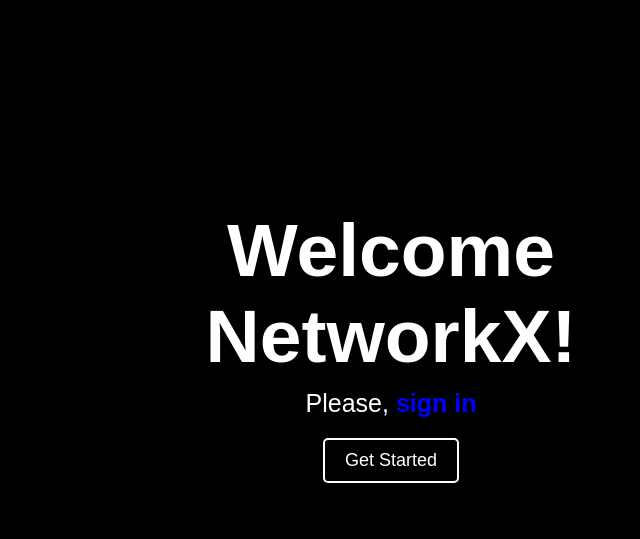
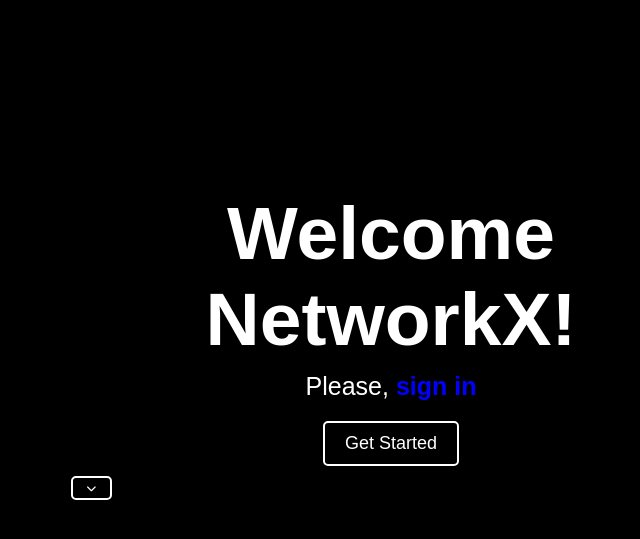
Before and after one commit to shinhanHOKUNUM/group-project, a Django app: template relation/templates/relation/welcome.html in a window 1280 px wide. Shown: the part 55-594 px from the top of the page, without its empty margins (249-889 px from the left). Run offline with Django 3.2, Linux system fonts and the light colour scheme; the template is opened without the code that fills it, so the values that code supplies are empty.

Commit message:
feat : welcome.html 펼치기/접기 버튼 추가, 내용 추가

```diff
--- a/relation/templates/relation/welcome.html
+++ b/relation/templates/relation/welcome.html
@@ -24,7 +24,7 @@
 
         /* 메뉴를 오른쪽으로 정렬 */
         #menu {
-            margin-left: auto; /* 자동으로 왼쪽 여백을 채워서 오른쪽 정렬 */
+            margin-left: auto;
         }
 
         #menu button {
@@ -80,7 +80,7 @@
         }
 
         #welcome-message p {
-            font-size: 25px;
+            font-size: 25px; /* 이 스타일이 문제의 원인 */
             margin: 10px 0 0 0;
             animation: fade-up 4s;
         }
@@ -90,18 +90,18 @@
             color: blue;
             font-weight: bold;
             cursor: pointer;
-            text-decoration: none; /* 밑줄 제거 */
+            text-decoration: none;
         }
 
         #welcome-message a:hover {
-            text-decoration: underline; /* 마우스 오버 시 밑줄 표시 */
+            text-decoration: underline;
         }
 
         /* Get Started 버튼 스타일 */
         #get-started {
-            background-color: black; /* 버튼 색상 */
-            color: white; /* 글씨 색상 */
-            border: 2px solid white; /* 테두리 굵은 흰색 */
+            background-color: black;
+            color: white;
+            border: 2px solid white;
             padding: 10px 20px;
             font-size: 18px;
             cursor: pointer;
@@ -114,6 +114,58 @@
             background-color: white;
             color: black;
             transition: 0.3s;
+        }
+
+        /* 접기/펼치기 버튼 및 숨겨진 내용 그룹 */
+        #toggle-section {
+            margin-top: 10px;
+            text-align: center;
+        }
+
+        /* 접기/펼치기 버튼 스타일 */
+        #toggle-btn {
+            background-color: black;
+            color: white;
+            border: 2px solid white;
+            padding: 5px 14px;
+            font-size: 10px;
+            cursor: pointer;
+            margin-top: 10px; /* 여백을 조정 */
+            border-radius: 5px;
+            display: flex;
+            align-items: center;
+            justify-content: center;
+            gap: 5px;
+        }
+
+        #toggle-btn:hover {
+            background-color: white;
+            color: black;
+            transition: 0.3s;
+        }
+
+        /* 숨겨진 콘텐츠 스타일 */
+        #hidden-content {
+            display: none;
+            color: white;
+            margin-top: 20px;
+            padding: 15px;
+            border: 2px solid white;
+            border-radius: 5px;
+
+            /* 너비 조정 */
+            width: 80%; /* 화면 너비의 80%로 설정 (반응형) */
+            max-width: 600px; /* 최대 너비를 600px로 설정 */
+            min-width: 300px; /* 최소 너비를 300px로 설정 */
+            margin-left: auto; /* 가로 중앙 정렬 */
+            margin-right: auto; /* 가로 중앙 정렬 */
+        }
+
+
+        /* 숨겨진 콘텐츠 안의 p 스타일을 따로 지정 */
+        #hidden-content p {
+            font-size: 18px !important; /* 폰트 크기 강제 적용 */
+            color: white;
         }
 
         /* 애니메이션 */
@@ -142,10 +194,9 @@
 </head>
 <body>
 <header>
-    <!-- 메뉴 버튼과 메뉴 항목 -->
     <div id="menu">
         <button onclick="toggleMenu()">
-            <i class="fas fa-bars" style="font-size: 35px; color: white;"></i> <!-- Font Awesome 아이콘 사용 -->
+            <i class="fas fa-bars" style="font-size: 35px; color: white;"></i>
         </button>
         <div id="menu-items" class="hidden">
             <a href="#" id="login" onclick="navigateToLogin()">로그인</a>
@@ -153,12 +204,27 @@
     </div>
 </header>
 <main>
-    <!-- Welcome 메시지 -->
     <div id="welcome-message">
         <h1>Welcome NetworkX!</h1>
-        <p>Please, <a onclick="navigateToLogin()">sign in</a></p> <!-- 클릭 가능한 sign in -->
-        <!-- Get Started 버튼 추가 -->
+
+        <p>Please, <a onclick="navigateToLogin()">sign in</a></p>
         <button id="get-started" onclick="navigateToMain()">Get Started</button>
+
+        <!-- 접기/펼치기 버튼과 숨겨진 콘텐츠가 함께 있는 섹션 -->
+        <div id="toggle-section">
+            <button id="toggle-btn" onclick="toggleContent()">
+                <i class="fas fa-chevron-down"></i>
+            </button>
+
+            <!-- 숨겨진 콘텐츠 -->
+            <div id="hidden-content">
+                <p>NetworkX는 한국어 자연어 처리 모델 중 하나인 KoBERT를 활용하여
+                    사용자가 키워드의 의미를 효과적으로 학습할 수 있도록 설계된 웹 애플리케이션입니다.
+                    KoBERT 모델의 텍스트 임베딩 기술과 코사인 유사도를 통한 관계성 계산 후 텍스트 네트워크 분석을 제공합니다.
+                    이는 직관적인 검색과 네트워크 시각화를 통해 사용자 경험을 극대화하며, 용어 간의 의미적 관계를 쉽게 파악할 수 있습니다.
+                     본 프로젝트에서는 복잡한 IT 신기술 용어를 네트워크 분석을 통해 시각화 하였습니다.</p>
+            </div>
+        </div>
     </div>
 </main>
 <script>
@@ -175,9 +241,21 @@
 
     // main.html로 이동하는 함수 (비로그인 상태로 이동)
     function navigateToMain() {
-        // 로그인 상태를 세션에 저장
-        sessionStorage.setItem('is_logged_in', 'false');  // 비로그인 상태로 설정
-        window.location.href = "{% url 'main' %}"; // main.html로 이동
+        sessionStorage.setItem('is_logged_in', 'false');
+        window.location.href = "{% url 'main' %}";
+    }
+
+    // 숨겨진 콘텐츠 토글 함수
+    function toggleContent() {
+        const hiddenContent = document.getElementById('hidden-content');
+        const toggleBtn = document.getElementById('toggle-btn');
+        if (hiddenContent.style.display === 'none' || hiddenContent.style.display === '') {
+            hiddenContent.style.display = 'block';
+            toggleBtn.innerHTML = '<i class="fas fa-chevron-up"></i>';
+        } else {
+            hiddenContent.style.display = 'none';
+            toggleBtn.innerHTML = '<i class="fas fa-chevron-down"></i>';
+        }
     }
 </script>
 </body>
```
